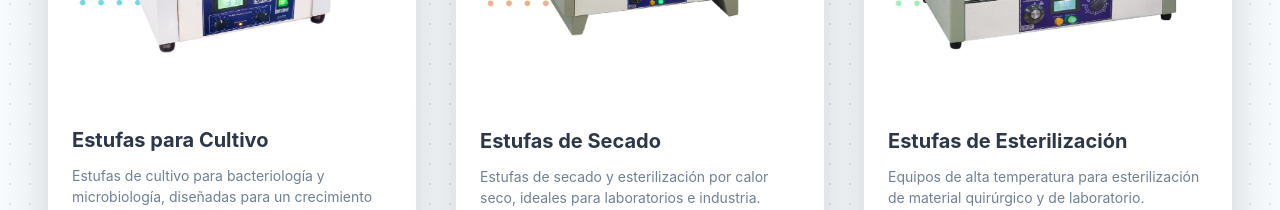
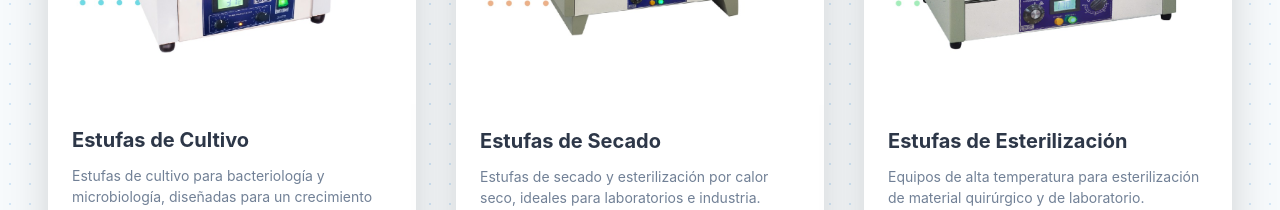
Before and after one commit to sanjorventa-gif/sanjor-website, a React (Vite) app in the folder frontend/: page / in a window 1280 px wide. Shown: the part 840-1050 px from the top of the page. Built offline with nearby package versions, Linux system fonts and the light colour scheme; no server answers; what react-google-recaptcha-v3 would draw is missing.

Commit message:
hot fix 23

```diff
--- a/frontend/src/pages/public/Home.tsx
+++ b/frontend/src/pages/public/Home.tsx
@@ -75,7 +75,7 @@ export default function Home() {
                     </Stack>
                     <SimpleGrid columns={{ base: 1, md: 2, lg: 3 }} spacing={10}>
                         <ProductCard
-                            title="Estufas para Cultivo"
+                            title="Estufas de Cultivo"
                             description="Estufas de cultivo para bacteriología y microbiología, diseñadas para un crecimiento preciso."
                             image="/img/home_products/cultivo.jpg"
                             href="/productos/cultivo"
```
